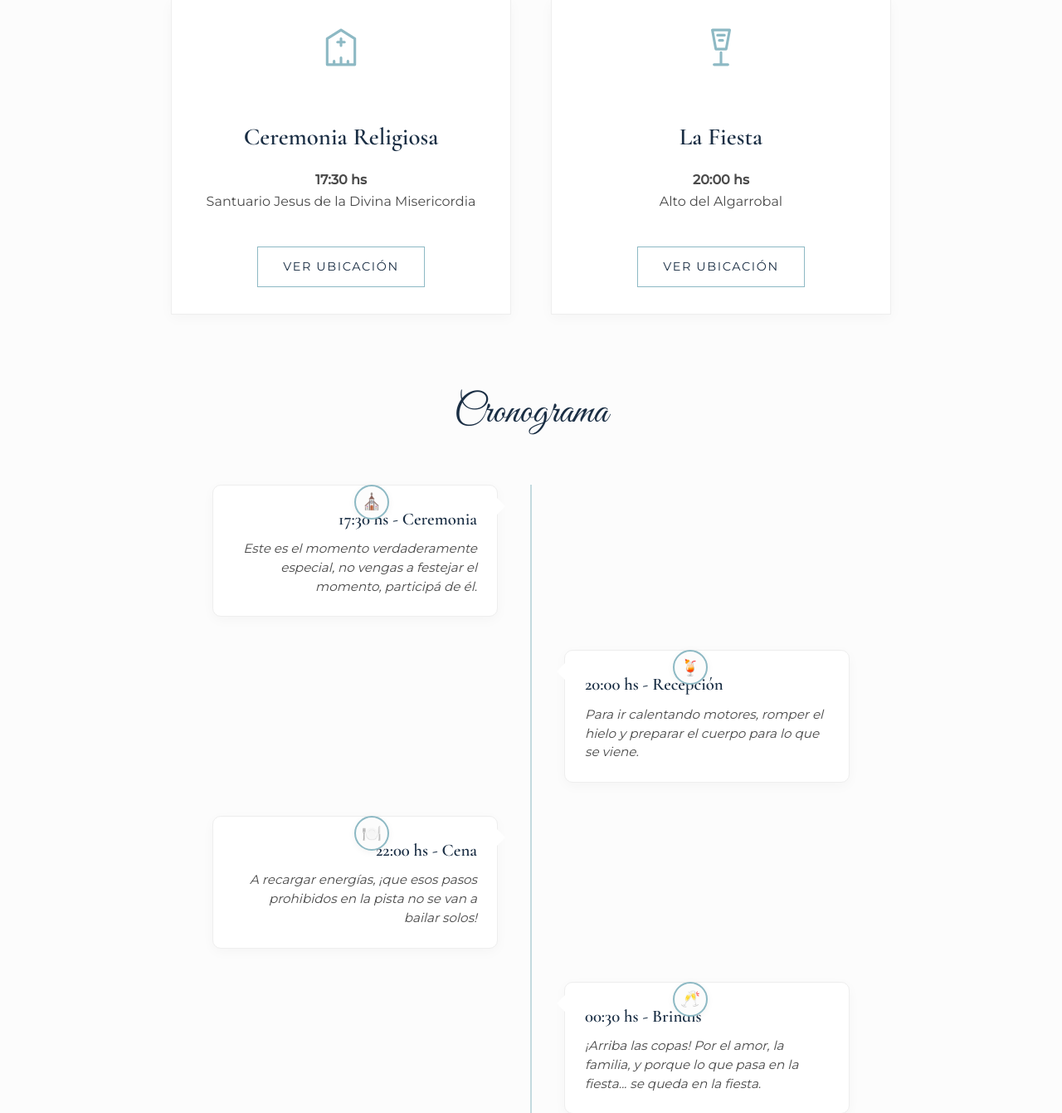
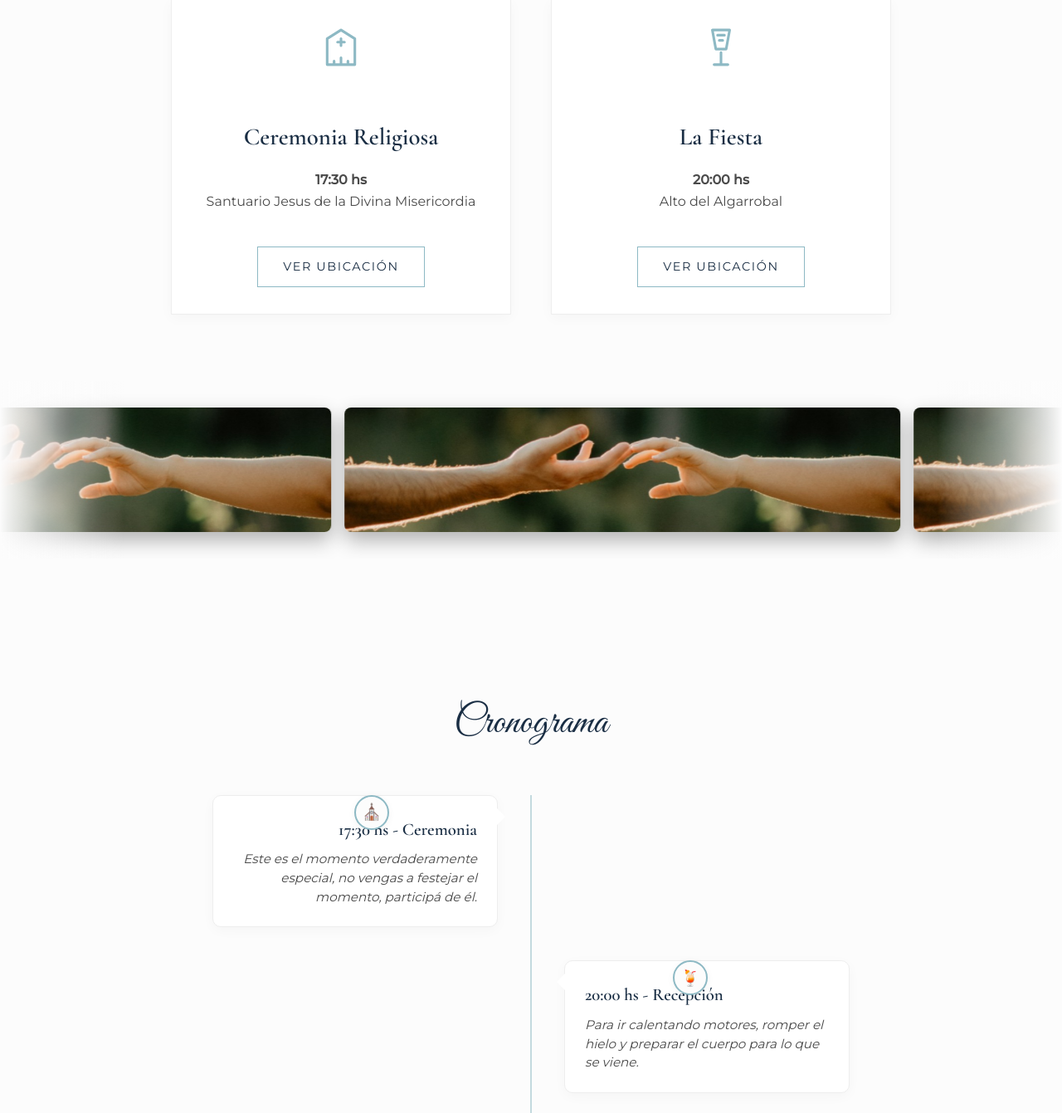
Before and after one commit to alejandroyague0109-png/boda-luz-alito, a Flask app: page / in a window 1280 px wide. Shown: the part 2273-3614 px from the top of the page at 83% size. Run offline with Flask 3, Linux system fonts and the light colour scheme.

Commit message:
Feature: Guarda animada infinita entre secciones

```diff
--- a/static/css/styles.css
+++ b/static/css/styles.css
@@ -731,3 +731,72 @@ input:focus, textarea:focus, select:focus {
         border-color: transparent white transparent transparent;
     }
 }
+
+/* =========================================
+   GUANDA ANIMADA (CARRUSEL INFINITO)
+   ========================================= */
+.guarda-animada-container {
+    width: 100%;
+    overflow: hidden;
+    background-color: var(--bg-white); /* O el color de fondo que desees */
+    padding: 2rem 0; /* Espacio arriba y abajo */
+    position: relative;
+}
+
+/* Efecto de cristal esmerilado en los bordes para una aparición/desaparición súper suave */
+.guarda-animada-container::before,
+.guarda-animada-container::after {
+    content: '';
+    position: absolute;
+    top: 0;
+    width: 150px;
+    height: 100%;
+    z-index: 2;
+    pointer-events: none; /* Para que no bloqueen los clics si pones links */
+}
+.guarda-animada-container::before {
+    left: 0;
+    background: linear-gradient(to right, var(--bg-white), transparent); /* Desvanece a la izquierda */
+}
+.guarda-animada-container::after {
+    right: 0;
+    background: linear-gradient(to left, var(--bg-white), transparent); /* Desvanece a la derecha */
+}
+
+.marquee-track {
+    display: flex;
+    gap: 1rem; /* Espacio entre imágenes */
+    width: max-content; /* Se ajusta al ancho total de las imágenes */
+
+    /* Control de velocidad (puedes subir o bajar este número en segundos) */
+    animation: scroll-left-guarda 25s linear infinite;
+}
+
+.img-guarda {
+    height: 150px; /* Fija la altura, el ancho se adapta solo */
+    width: auto;
+    border-radius: 6px;
+    object-fit: cover;
+    box-shadow: 0 4px 10px rgba(0,0,0,0.1); /* Sombra elegante y sutil */
+}
+
+/* El Motor de Animación para el bucle infinito */
+@keyframes scroll-left-guarda {
+    0% { transform: translateX(0); }
+    /* Se desplaza exactamente la mitad del contenedor (el grupo original) */
+    100% { transform: translateX(calc(-50% - 0.5rem)); }
+}
+
+/* Ajustes Mobile para la Guarda Animada */
+@media (max-width: 600px) {
+    .guarda-animada-container {
+        padding: 1.5rem 0;
+    }
+    .img-guarda {
+        height: 100px; /* Altura más baja en celulares */
+    }
+    .guarda-animada-container::before,
+    .guarda-animada-container::after {
+        width: 60px; /* Sombras laterales más cortas en celular */
+    }
+}
--- a/templates/index.html
+++ b/templates/index.html
@@ -110,6 +110,18 @@
                 <a href="https://www.google.com/maps/place/Estancia+Algarrobal/@-34.6167637,-68.4097717,40277m/data=!3m1!1e3!4m10!1m2!2m1!1sel+algarrobal+san+rafael+mendoza!3m6!1s0x9679a9c98246d15d:0x475a10172214bb6f!8m2!3d-34.629145!4d-68.1458076!15sCiBlbCBhbGdhcnJvYmFsIHNhbiByYWZhZWwgbWVuZG96YVoiIiBlbCBhbGdhcnJvYmFsIHNhbiByYWZhZWwgbWVuZG96YZIBFmZ1bmN0aW9uX3Jvb21fZmFjaWxpdHmaASRDaGREU1VoTk1HOW5TMFZKUTBGblNVUkNObkl6TkcxblJSQULgAQD6AQQIABBA!16s%2Fg%2F11cs5szw_x?entry=ttu&g_ep=EgoyMDI2MDQyMi4wIKXMDSoASAFQAw%3D%3D" target="_blank" class="btn-primary">Ver ubicación</a>
             </div>
         </div>
+
+        </section>
+
+    <div class="guarda-animada-container">
+        <div class="marquee-track">
+            <img src="/static/img/imagen_guarda.jpg" alt="Guarda" class="img-guarda">
+            <img src="/static/img/imagen_guarda.jpg" alt="Guarda" class="img-guarda">
+            <img src="/static/img/imagen_guarda.jpg" alt="Guarda" class="img-guarda">
+        </div>
+    </div>
+
+    <section id="cronograma" class="reveal">
 
         <div class="itinerario-container reveal">
             <h2 class="section-title" style="margin-top: 5rem; font-size: 3rem;">Cronograma</h2>
```
Also changed, not shown: static/img/imagen_guarda.jpg (added).
